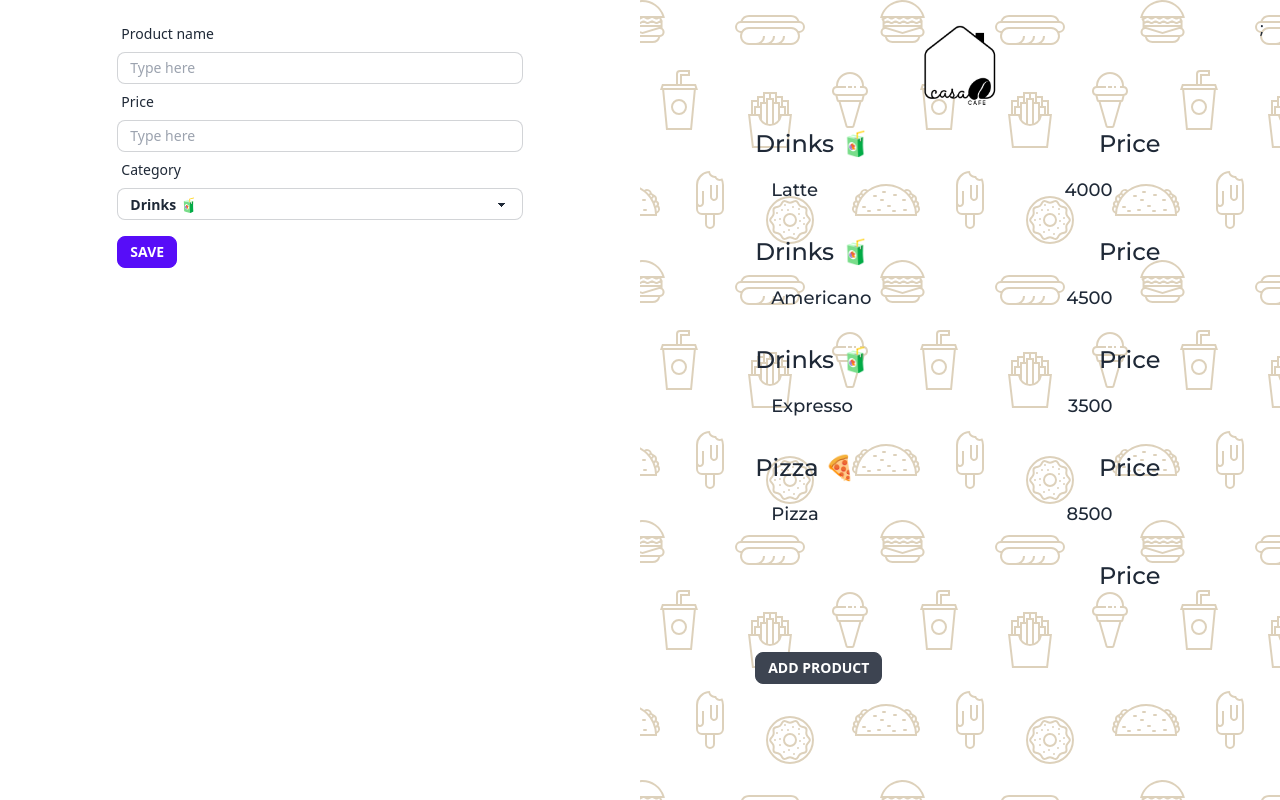
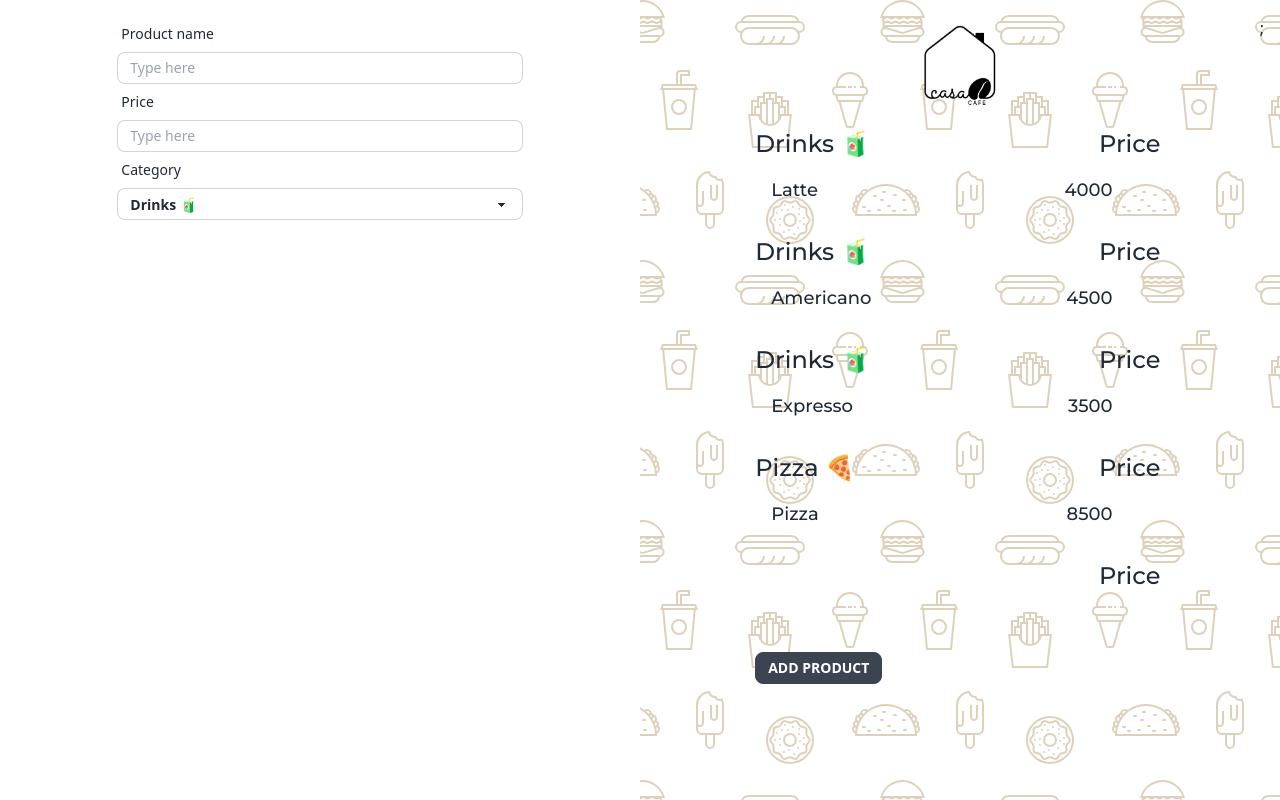
Before and after one commit to thethmuu/coffee-menu, a React (Vite) app: page / in a window 1280 px wide. Both pictures are taken after a click on the button "ADD PRODUCT". Built offline with nearby package versions, Linux system fonts and the light colour scheme.

Commit message:
removed save button

```diff
--- a/src/components/ProductForm.jsx
+++ b/src/components/ProductForm.jsx
@@ -66,7 +66,6 @@ const ProductForm = ({ selectedProduct }) => {
           ))}
         </select>
       </div>
-      <button className='btn btn-sm btn-primary mt-4'>Save</button>
     </form>
   );
 };
```
